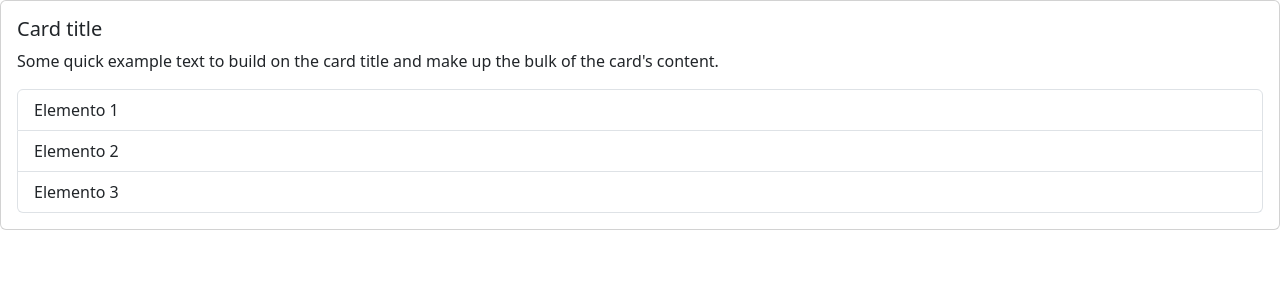
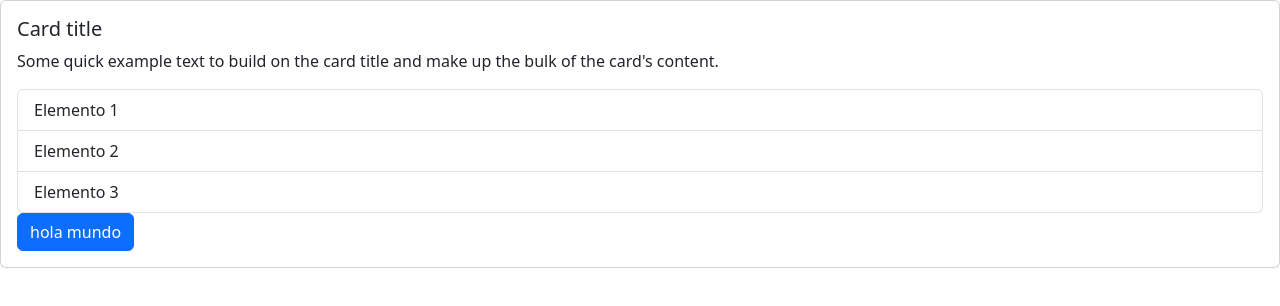
Before and after one commit to jmcc29/react-app, a React (Vite) app: page / in a window 1280 px wide. Shown: the top 306 px of the page. Built offline with nearby package versions, Linux system fonts and the light colour scheme.

Commit message:
Ejercicio Boton de carga

```diff
--- a/src/App.tsx
+++ b/src/App.tsx
@@ -1,3 +1,4 @@
+import Button from "./components/Button";
 import Card, { CardBody } from "./components/Card";
 import List from "./components/List";
 /**
@@ -7,6 +8,7 @@ import List from "./components/List";
 
 function App() {
   const list: string[] = ["Elemento 1", "Elemento 2", "Elemento 3"];
+
   const handSelect = (elemento: string) => {
     console.log(elemento);
   };
@@ -22,6 +24,7 @@ function App() {
         text="Some quick example text to build on the card title and make up the bulk of the card's content."
       />
       {content()}
+      <Button >hola mundo</Button>
     </Card>
   );
 }
--- /dev/null
+++ b/src/components/Button.tsx
@@ -0,0 +1,22 @@
+import React, { useState } from "react";
+
+type ButtonProps = {
+  children?: React.ReactNode;
+};
+
+function Button({children}: ButtonProps) {
+  const [isActive, setIsActive] = useState(false);
+  const handleButtonClick = () => setIsActive(!isActive);
+  return (
+    <button
+      disabled={isActive!}
+      onClick={handleButtonClick}
+      type="button"
+      className={`btn btn-${!isActive ? "primary" : "secondary"}`}
+    >
+      {isActive ? "Cargando..." : children}
+    </button>
+  );
+}
+
+export default Button;
--- a/src/components/List.tsx
+++ b/src/components/List.tsx
@@ -1,4 +1,4 @@
-import { MouseEvent, useState } from "react";
+import { useState } from "react";
 
 type Props = {
   data: string[];
```
